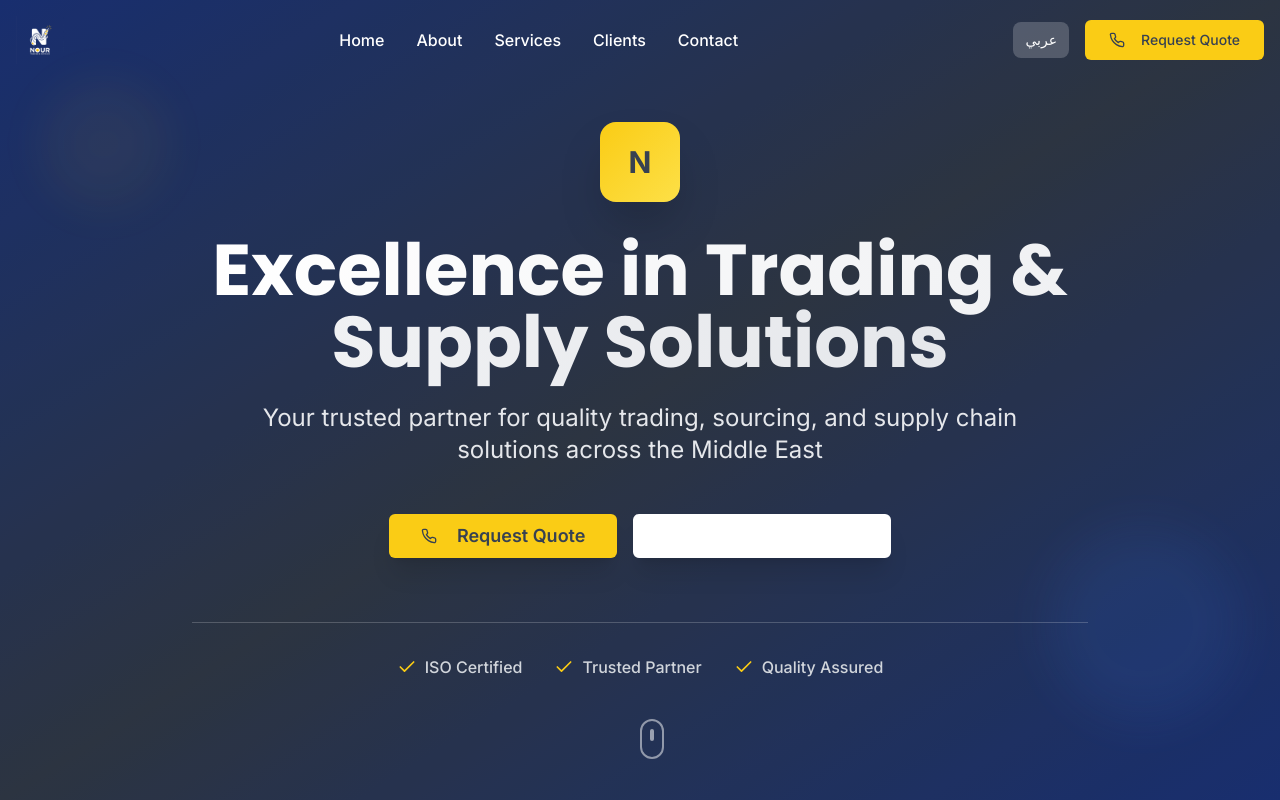
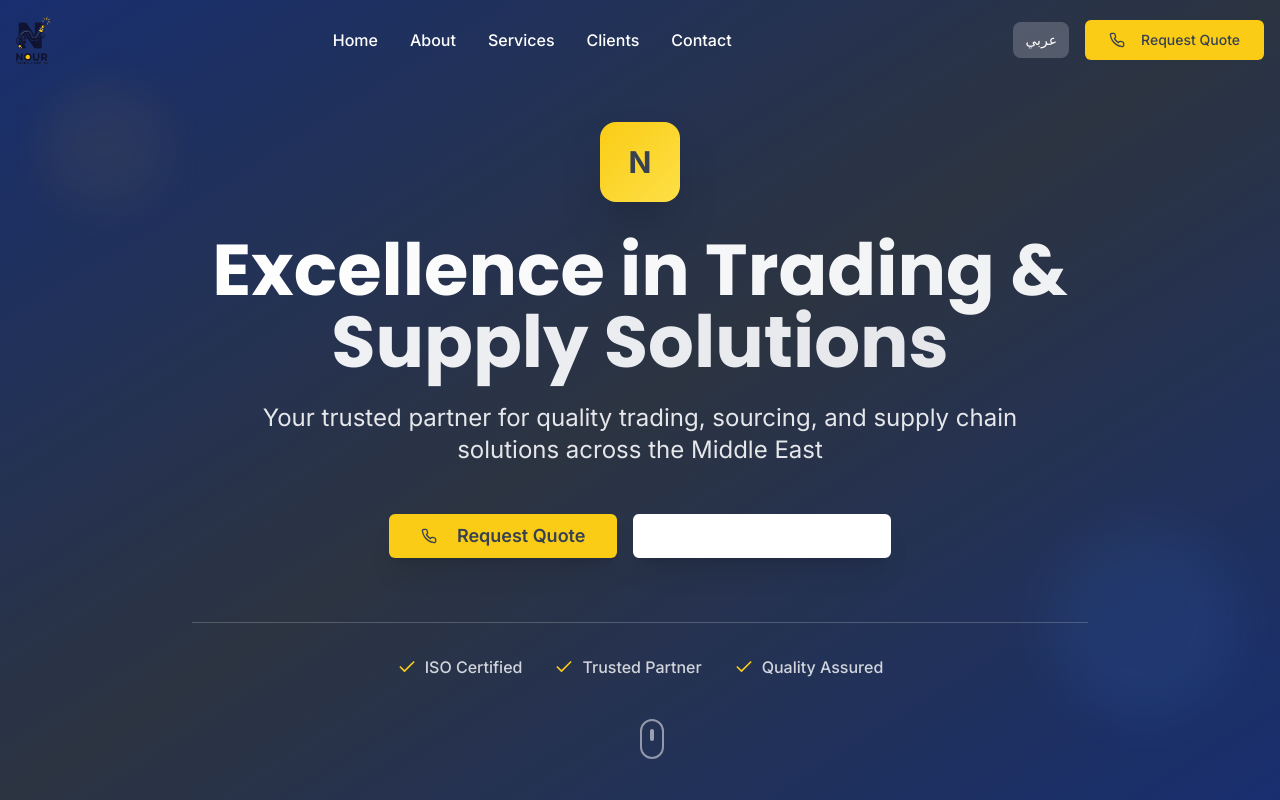
Before and after one commit to ahmedmokireldindevelopers/nour-trading-nexus, a React (Vite) app: page / in a window 1280 px wide. Shown: the top 800 px of the page. Built offline with nearby package versions, Linux system fonts and the light colour scheme.

Commit message:
Add logo
Replaced text-based logo with image.

```diff
--- a/src/components/Footer.tsx
+++ b/src/components/Footer.tsx
@@ -58,7 +58,7 @@ const Footer: React.FC = () => {
             {/* Logo */}
             <div className="flex items-center">
               <img
-                src="/lovable-uploads/645fdf84-a4be-41f8-be0e-f331e1250923.png"
+                src="/lovable-uploads/3d4036e1-2fe0-469f-95cc-372f1736cad6.png"
                 alt="Nour Trading & Supplies Logo"
                 className="h-16 w-auto"
               />
--- a/src/components/Header.tsx
+++ b/src/components/Header.tsx
@@ -46,7 +46,7 @@ const Header: React.FC = () => {
           {/* Logo */}
           <div className="flex items-center">
             <img
-              src="/lovable-uploads/645fdf84-a4be-41f8-be0e-f331e1250923.png"
+              src="/lovable-uploads/3d4036e1-2fe0-469f-95cc-372f1736cad6.png"
               alt="Nour Trading & Supplies Logo"
               className="h-12 w-auto"
             />
```
Also changed, not shown: public/lovable-uploads/3d4036e1-2fe0-469f-95cc-372f1736cad6.png (added).
